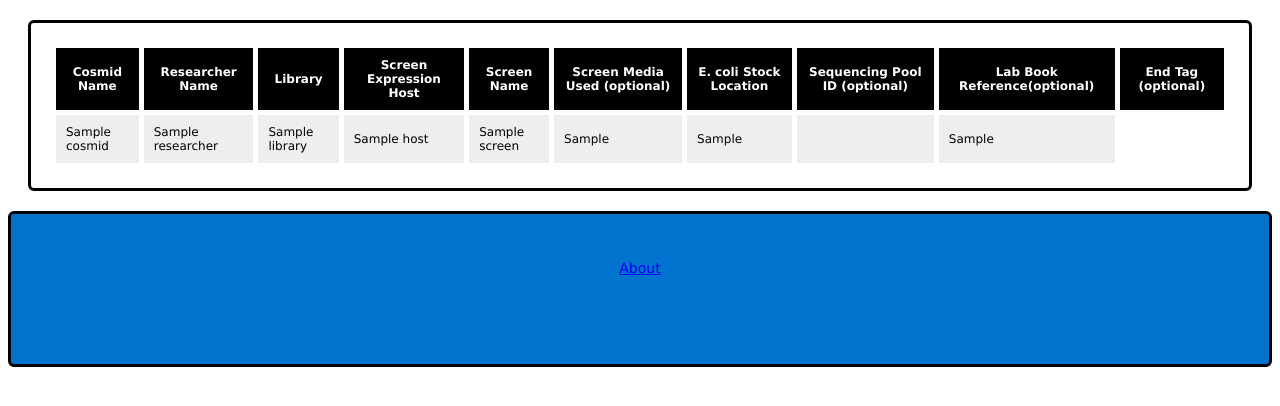
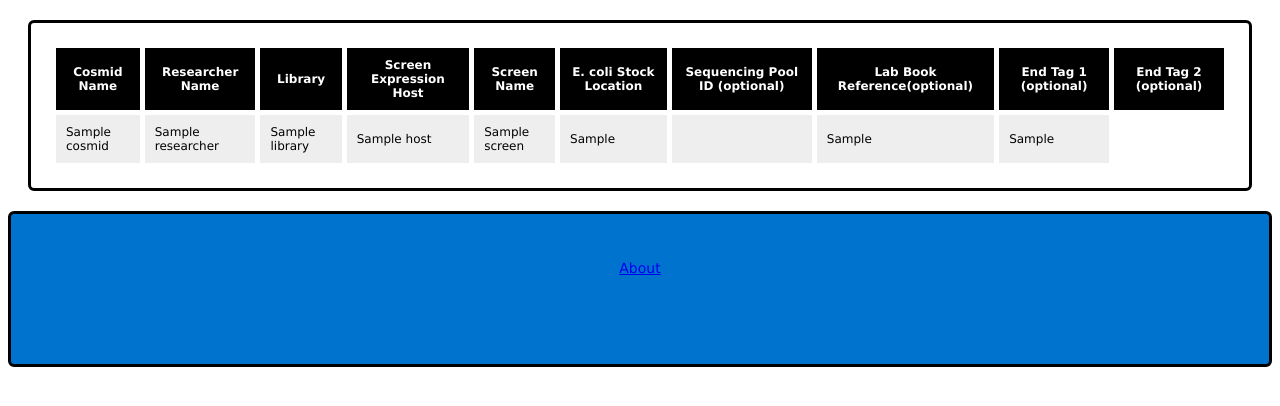
Before and after one commit to itskathylam/metagenomics, a Django app: page /cosmid/ in a window 1280 px wide. Shown: the part 164-570 px from the top of the page. Run offline with Django 3.2, Linux system fonts and the light colour scheme; tables that the repository leaves empty hold one stand-in row (values such as "Sample post").

Commit message:
modified templates

```diff
--- a/mainsite/templates/cosmid_all.html
+++ b/mainsite/templates/cosmid_all.html
@@ -8,11 +8,11 @@
                 <th>Library</th>
                 <th>Screen Expression Host</th>
                 <th>Screen Name</th>
-                <th>Screen Media Used (optional)</th>
                 <th>E. coli Stock Location</th>
                 <th>Sequencing Pool ID (optional)</th>
                 <th>Lab Book Reference(optional)</th>
-                <th>End Tag (optional)</th>
+                <th>End Tag 1 (optional)</th>
+                <th>End Tag 2 (optional)</th>
             </tr>
         {% for cosmid in cosmid_list %}
             <tr>
@@ -21,12 +21,11 @@
                 <td>{{ cosmid.library.library_name }}</td>
                 <td>{{ cosmid.host.host_name }}</td>
                 <td>{{ cosmid.screen.screen_name }}</td>
-                <td>{{ cosmid.original_media }}</td>
                 <td>{{ cosmid.ec_collection }}</td>
                 <td>{{ cosmid.pooled_sequencing.id }}</td>
                 <td>{{ cosmid.lab_book_ref }}</td>
-                {% for end_tag in end_tag_list%}
-                        <td>{{ cosmid.end_tag.end_tag_sequence }}</td>
+                {% for end_tag in cosmid.end_tag_set.all %}
+                        <td>{{ end_tag.end_tag_sequence }}</td>
                 {% endfor %}
             </tr>
         {% endfor %}
```
Also changed, not shown: 8 other files.
